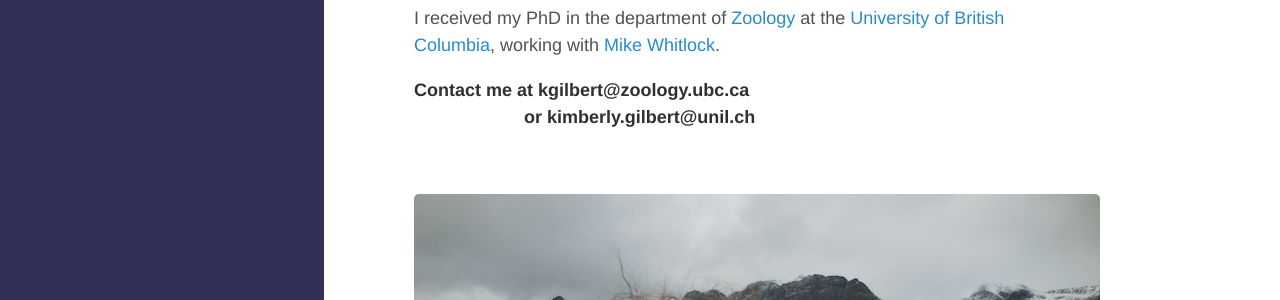
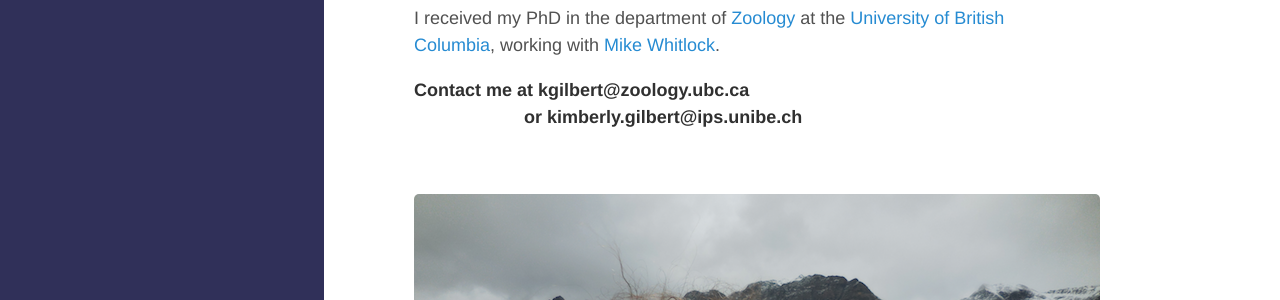
Before and after one commit to kjgilbert/kjgilbert.github.io, a Jekyll site: the page built from index.md, in a window 1280 px wide and 1216 px high. Shown: the part 418-718 px from the top of the window. Built offline with Jekyll 4.4.1, drawn with Linux system fonts in a browser that asks for light colours; Markdown is read by kramdown in place of the engine named in the settings.

Commit message:
new ips email address

```diff
--- a/index.md
+++ b/index.md
@@ -23,7 +23,7 @@ at the University of Toronto.
 I received my PhD in the department of [Zoology](http://www.zoology.ubc.ca/) at the [University of British Columbia](http://www.ubc.ca/), working with [Mike Whitlock](http://www.zoology.ubc.ca/person/whitlock).
 
 **Contact me at kgilbert@zoology.ubc.ca**
-&nbsp; &nbsp; &nbsp; &nbsp; &nbsp; &nbsp; &nbsp; &nbsp; &nbsp; &nbsp; &nbsp; **or kimberly.gilbert@unil.ch**
+&nbsp; &nbsp; &nbsp; &nbsp; &nbsp; &nbsp; &nbsp; &nbsp; &nbsp; &nbsp; &nbsp; **or kimberly.gilbert@ips.unibe.ch**
 
 &nbsp;
 
```
